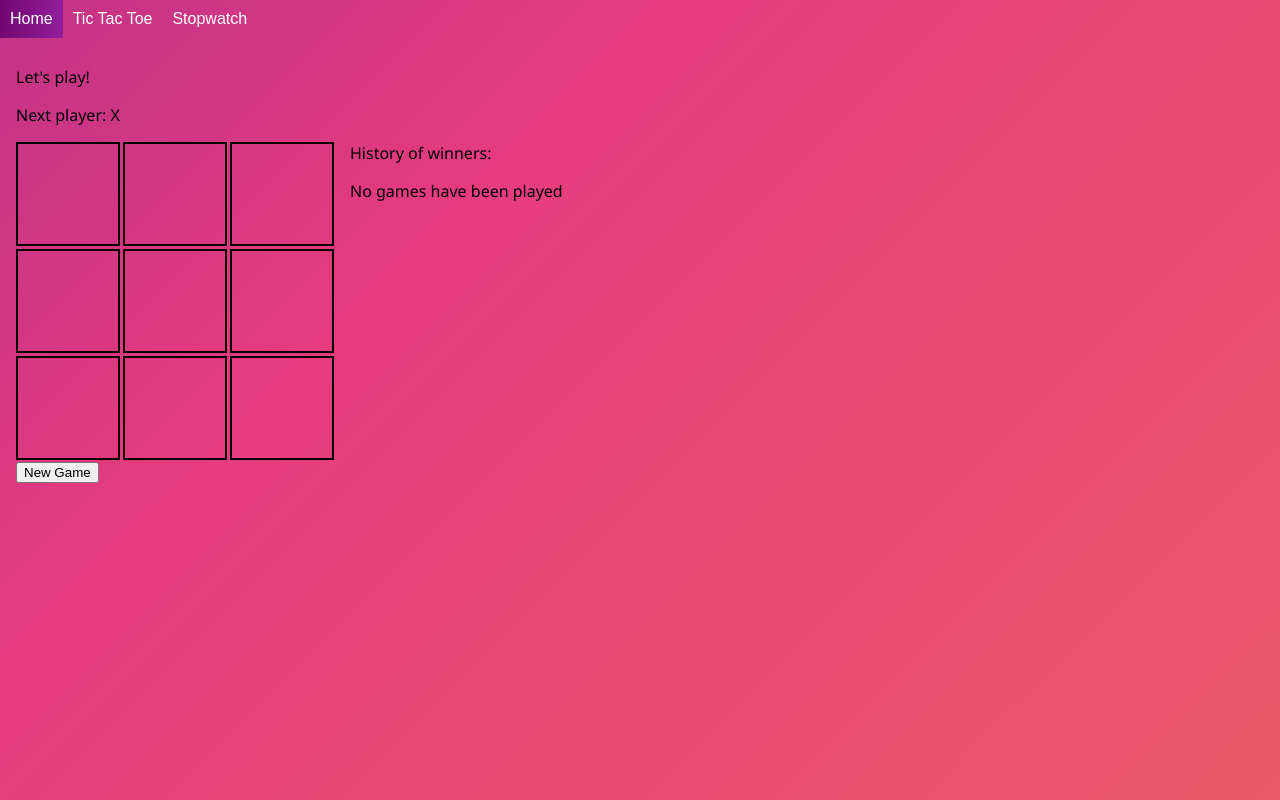
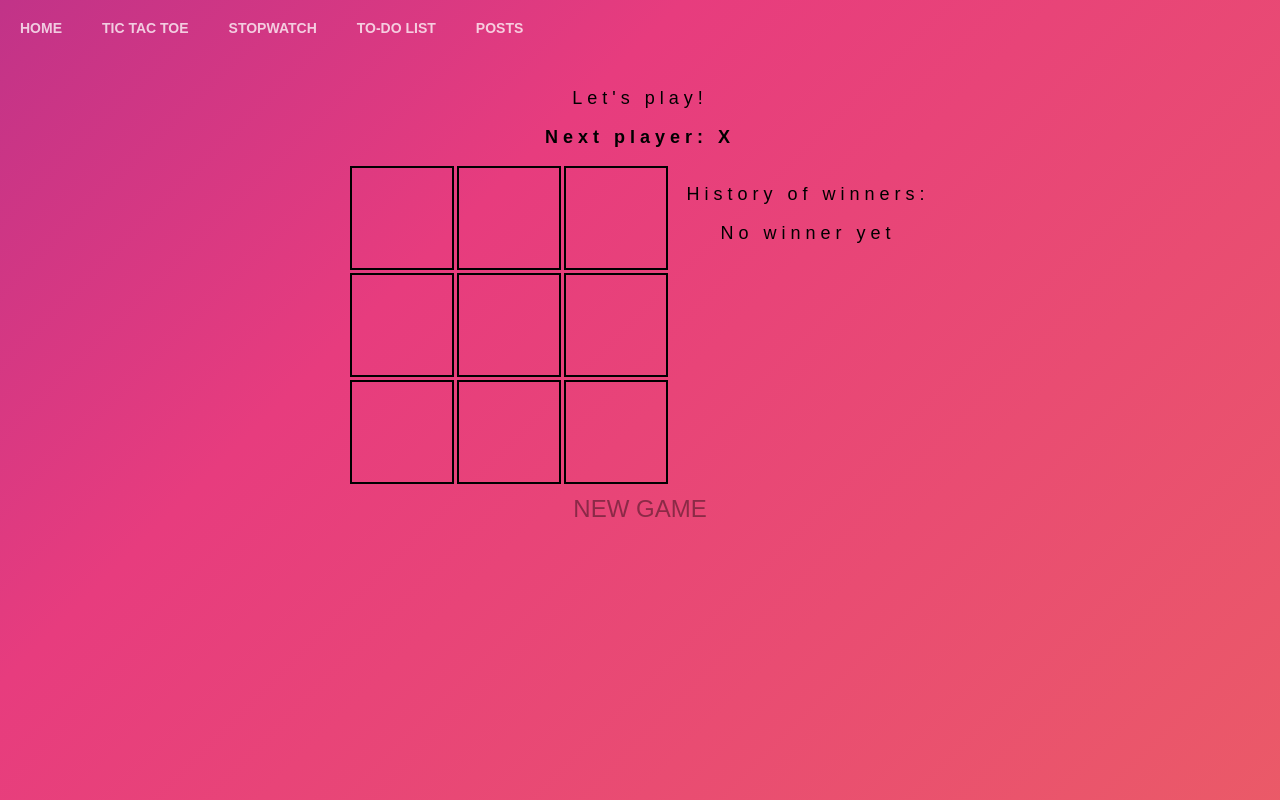
Before and after one commit to SophieH07/all_the_basics, a React (Vite) app in the folder allTheBasics/: page /tictactoe in a window 1280 px wide. Built offline with nearby package versions, Linux system fonts and the light colour scheme.

Commit message:
finished tictactoe, added design

```diff
--- a/allTheBasics/src/App.css
+++ b/allTheBasics/src/App.css
@@ -1,32 +1,39 @@
 main {
-  padding-top: 50px;
+  padding-top: 70px;
+  letter-spacing:5px;
+  cursor: default;
+
 }
 
 .home {
   position: relative;
-  font-size: 1em;
-  letter-spacing:5px;
-  font-family: sans-serif;
   margin-left:20%;
   margin-right: 20%;
-  cursor: default;
-  transition:.6s;
+  text-align: justify;
 }
 
-.home p:first-child {
-  animation: 1.5s textIn ease-out;
+.home p {
+  opacity: 0.75;
 }
-.home p:nth-child(2) {
-  animation: 1.7s textIn ease-out;
+
+.home p:hover {
+  opacity: 1;
 }
-.home p:nth-child(3) {
-  animation: 1.9s textIn ease-out;
+
+p:first-child {
+  animation: 1s textIn ease-out;
 }
-.home p:nth-child(4) {
-  animation: 2.1s textIn ease-out;
+p:nth-child(2) {
+  animation: 1.4s textIn ease-out;
 }
-.home p:nth-child(5) {
-  animation: 2.3s textIn ease-out;
+p:nth-child(3) {
+  animation: 1.8s textIn ease-out;
+}
+p:nth-child(4) {
+  animation: 2.2s textIn ease-out;
+}
+p:nth-child(5) {
+  animation: 2.6s textIn ease-out;
 }
 
 @keyframes textIn {
@@ -35,14 +42,14 @@ main {
     transform: translateX(80%);
   }
   20% {
-    opacity: 0;
+    opacity: 0.3;
   }
   50% {
-    opacity: 1;
+    opacity: 0.75;
     transform: translateX(0%);
   }
   100% {
-    opacity: 1;
+    opacity: 0.8;
     transform: translateX(0%);
   }
 }
--- a/allTheBasics/src/App.jsx
+++ b/allTheBasics/src/App.jsx
@@ -6,6 +6,8 @@ import "./App.css";
 import Header from "./layout/Header";
 import TicTacToe from "./tictactoe/TicTacToe";
 import Stopwatch from "./stopwatch/Stopwatch";
+import TodoList from "./todolist/TodoList";
+import Posts from "./posts/Posts";
 
 function App() {
   return (
@@ -16,6 +18,8 @@ function App() {
           <Route index element={<Home />} />
           <Route path="tictactoe" element={<TicTacToe />} />
           <Route path="stopwatch" element={<Stopwatch />} />
+          <Route path="todolist" element={<TodoList />} />
+          <Route path="posts" element={<Posts />} />
         </Routes>
       </main>
     </div>
--- a/allTheBasics/src/index.css
+++ b/allTheBasics/src/index.css
@@ -4,6 +4,8 @@ body {
   background-size: 400% 400%;
   animation: gradient 15s ease infinite;
   height: 100vh;
+  overflow: hidden;
+  font-family: Arial, sans-serif;
 }
 
 @keyframes gradient {
--- a/allTheBasics/src/layout/Header.css
+++ b/allTheBasics/src/layout/Header.css
@@ -5,19 +5,35 @@
     top: 0;
     flex-direction: row;
     flex-wrap: wrap;
-    font-family: Arial, Helvetica, sans-serif;
-
 }
 
-.header a {
-    display: block;
-  color: white;
-  text-decoration: none;
-  text-shadow: #111011;
-  padding: 10px;
+a {
+    font-weight: bold;
+    font-size: 14px;
+    text-transform: uppercase;
+    text-decoration: none;
+    color: white;
+    padding: 20px 0px;
+    margin: 0px 20px;
+    display: inline-block;
+    position: relative;
+    opacity: 0.75;
 }
 
-.header a:hover {
-    color: white;
-    background-image: linear-gradient(to left, rgb(146, 30, 156), rgb(114, 8, 114)) ;
+a:hover {
+    opacity: 1;
 }
+a::before {
+    transition: 300ms;
+    height: 5px;
+    content: "";
+    position: absolute;
+    background-color: white;
+    width: 100%;
+    bottom: 5px;
+    opacity: 0;
+  }
+a:hover::before {
+    bottom: 10px;
+    opacity: 1;
+}
--- a/allTheBasics/src/layout/Header.jsx
+++ b/allTheBasics/src/layout/Header.jsx
@@ -1,4 +1,4 @@
-import { Link, Outlet } from "react-router-dom";
+import { Link } from "react-router-dom";
 import "./Header.css";
 
 const Header = () => {
@@ -13,6 +13,12 @@ const Header = () => {
       <div>
         <Link to="/stopwatch">Stopwatch</Link>
       </div>
+      <div>
+        <Link to="/todolist">To-do list</Link>
+      </div>
+      <div>
+        <Link to="/posts">Posts</Link>
+      </div>
     </div>
   );
 };
--- /dev/null
+++ b/allTheBasics/src/posts/Posts.jsx
@@ -0,0 +1,9 @@
+const Posts = () => {
+  return (
+    <div>
+      <p>Post it!</p>
+    </div>
+  );
+};
+
+export default Posts;
--- a/allTheBasics/src/tictactoe/Board.jsx
+++ b/allTheBasics/src/tictactoe/Board.jsx
@@ -2,16 +2,11 @@ import { useState } from "react";
 import Square from "./Square";
 import "./TicTacToe.css";
 
-const Board = ({ squares, xIsNext, setXIsNext }) => {
+const Board = ({ squares, handleClick }) => {
   return (
     <div className="board">
-      {squares.map((square) => (
-        <Square
-          key={square}
-          value={square}
-          xIsNext={xIsNext}
-          setXIsNext={setXIsNext}
-        />
+      {squares.map((square, i) => (
+        <Square key={i} value={square} handleClick={() => handleClick(i)} />
       ))}
     </div>
   );
--- a/allTheBasics/src/tictactoe/Square.jsx
+++ b/allTheBasics/src/tictactoe/Square.jsx
@@ -1,22 +1,9 @@
-import React, { useState } from "react";
 import "./TicTacToe.css";
 
-const Square = ({ value, xIsNext, setXIsNext }) => {
-  const [squareValue, setSquareValue] = useState("");
-  const handleChange = () => {
-    if (squareValue === "") {
-      if (xIsNext) {
-        setSquareValue("X");
-      } else {
-        setSquareValue("O");
-      }
-      setXIsNext(!xIsNext);
-    }
-  };
-
+const Square = ({ value, handleClick }) => {
   return (
-    <div className="square" id={value} onClick={handleChange}>
-      {squareValue}
+    <div className="square" id={value} onClick={handleClick}>
+      {value}
     </div>
   );
 };
--- a/allTheBasics/src/tictactoe/TicTacToe.css
+++ b/allTheBasics/src/tictactoe/TicTacToe.css
@@ -1,6 +1,6 @@
 .content {
-    padding-left: 1em;
-    font-family: 'Segoe UI', Tahoma, Geneva, Verdana, sans-serif;
+    text-align: center;
+    font-size: large;
 }
 
 .game {
@@ -8,6 +8,19 @@
     display: flex;
     flex-wrap: wrap;
     flex-direction: row;
+    justify-content: center;
+}
+
+.winner-list {
+    overflow-x: hidden;
+    overflow-y: auto;
+    max-height: 255px;
+    display: flex;
+    flex-direction: column;
+}
+
+.winner-list p {
+    animation: none;
 }
 
 .board {
@@ -16,6 +29,7 @@
     text-align: center;
     padding-right: 1em;
     grid-gap: 3px;
+    animation: 1.5s boardIn ease-out;
 }
 .square {
     display: flex;
@@ -29,5 +43,59 @@
 }
 
 .square:hover {
-    background-image: linear-gradient(to right, rgb(115, 42, 150), rgb(157, 103, 228));
+    background-color: rgba(250, 245, 245, 0.3);
 }
+
+button {
+    color: rgba(0, 0, 0, 0.4);
+    cursor: pointer;
+    text-transform: uppercase;
+    background-color: transparent;
+    min-height: 1em;
+    margin-top: 10px;
+    font-size: x-large;
+    border: none;
+    animation: 1.5s buttonIn ease-in;
+}
+
+button:hover {
+    color: rgba(0, 0, 0, 1);
+    font-size: xx-large;
+}
+
+
+@keyframes boardIn {
+    0% {
+      opacity: 0;
+      transform: translateX(-80%);
+    }
+    20% {
+      opacity: 0.6;
+    }
+    50% {
+      opacity: 1;
+      transform: translateX(0%);
+    }
+    100% {
+      opacity: 1;
+      transform: translateX(0%);
+    }
+  }
+
+  @keyframes buttonIn {
+    0% {
+      opacity: 0;
+      transform: translateY(80%);
+    }
+    20% {
+      opacity: 0.6;
+    }
+    50% {
+      opacity: 1;
+      transform: translateY(0%);
+    }
+    100% {
+      opacity: 1;
+      transform: translateY(0%);
+    }
+  }
--- a/allTheBasics/src/tictactoe/TicTacToe.jsx
+++ b/allTheBasics/src/tictactoe/TicTacToe.jsx
@@ -1,36 +1,97 @@
-import { useState } from "react";
+import { useEffect, useRef, useState } from "react";
 import Board from "./Board";
-import Square from "./Square";
 import "./TicTacToe.css";
 
 const TicTacToe = () => {
-  const squares = [0, 1, 2, 3, 4, 5, 6, 7, 8];
+  const [board, setBoard] = useState(Array(9).fill(null));
   const [xIsNext, setXIsNext] = useState(true);
   const [historyOfWinners, setHistoryOfWinners] = useState([]);
-  const [gameAborted, setGameAborted] = useState(false);
+  const [winner, setWinner] = useState(null);
+  const winnerRef = useRef();
 
-  const startNewGame = () => {
+  useEffect(() => {
+    winnerRef.current?.lastElementChild?.scrollIntoView();
+  }, [winner]);
+
+  const handleAbort = () => {
     setXIsNext(true);
-    setGameAborted(true);
+    setBoard(Array(9).fill(null));
+    setWinner(null);
+  };
+
+  const calculateWin = (currentBoard) => {
+    const lines = [
+      [0, 1, 2],
+      [3, 4, 5],
+      [6, 7, 8],
+      [0, 3, 6],
+      [1, 4, 7],
+      [2, 5, 8],
+      [0, 4, 8],
+      [2, 4, 6],
+    ];
+    const filledBoardLength = currentBoard.filter((x) => x).length;
+    for (let i = 0; i < lines.length; i++) {
+      const [a, b, c] = lines[i];
+      if (
+        currentBoard[a] &&
+        currentBoard[a] === currentBoard[b] &&
+        currentBoard[a] === currentBoard[c]
+      ) {
+        return currentBoard[a];
+      }
+    }
+    if (filledBoardLength >= 8) {
+      return "DRAW";
+    }
+    return null;
+  };
+
+  const handleClick = (i) => {
+    const currentBoard = [...board];
+    if (!currentBoard[i]) {
+      currentBoard[i] = xIsNext ? "X" : "O";
+      setBoard(currentBoard);
+      setXIsNext(!xIsNext);
+    }
+    let currentWinner = calculateWin(currentBoard);
+    setWinner(currentWinner);
+    if (currentWinner) {
+      if (winner) {
+        handleAbort();
+      } else {
+        setHistoryOfWinners([...historyOfWinners, currentWinner]);
+      }
+    }
   };
 
   return (
     <div className="content">
       <p>Let's play!</p>
-      <p>Next player: {xIsNext ? "X" : "O"}</p>
+      <p style={{ fontWeight: "bold" }}>
+        {winner === "DRAW"
+          ? "It's a draw!"
+          : winner
+          ? "Winner is: " + winner
+          : "Next player: " + (xIsNext ? "X" : "O")}
+      </p>
       <div className="game">
-        <Board squares={squares} xIsNext={xIsNext} setXIsNext={setXIsNext} />
+        <Board squares={board} handleClick={handleClick} />
         <div>
-          History of winners:
+          <p>History of winners:</p>
           {historyOfWinners.length === 0 ? (
-            <p>No games have been played</p>
+            <p>No winner yet</p>
           ) : (
-            historyOfWinners.map((winner) => <p>{winner}</p>)
+            <div ref={winnerRef} className="winner-list">
+              {historyOfWinners.map((winner, i) => (
+                <p key={i}>{winner}</p>
+              ))}
+            </div>
           )}
         </div>
       </div>
       <div>
-        <button onClick={startNewGame}>New Game</button>
+        <button onClick={handleAbort}>New Game</button>
       </div>
     </div>
   );
--- /dev/null
+++ b/allTheBasics/src/todolist/TodoList.jsx
@@ -0,0 +1,7 @@
+import React from "react";
+
+const TodoList = () => {
+  return <div>List</div>;
+};
+
+export default TodoList;
```
